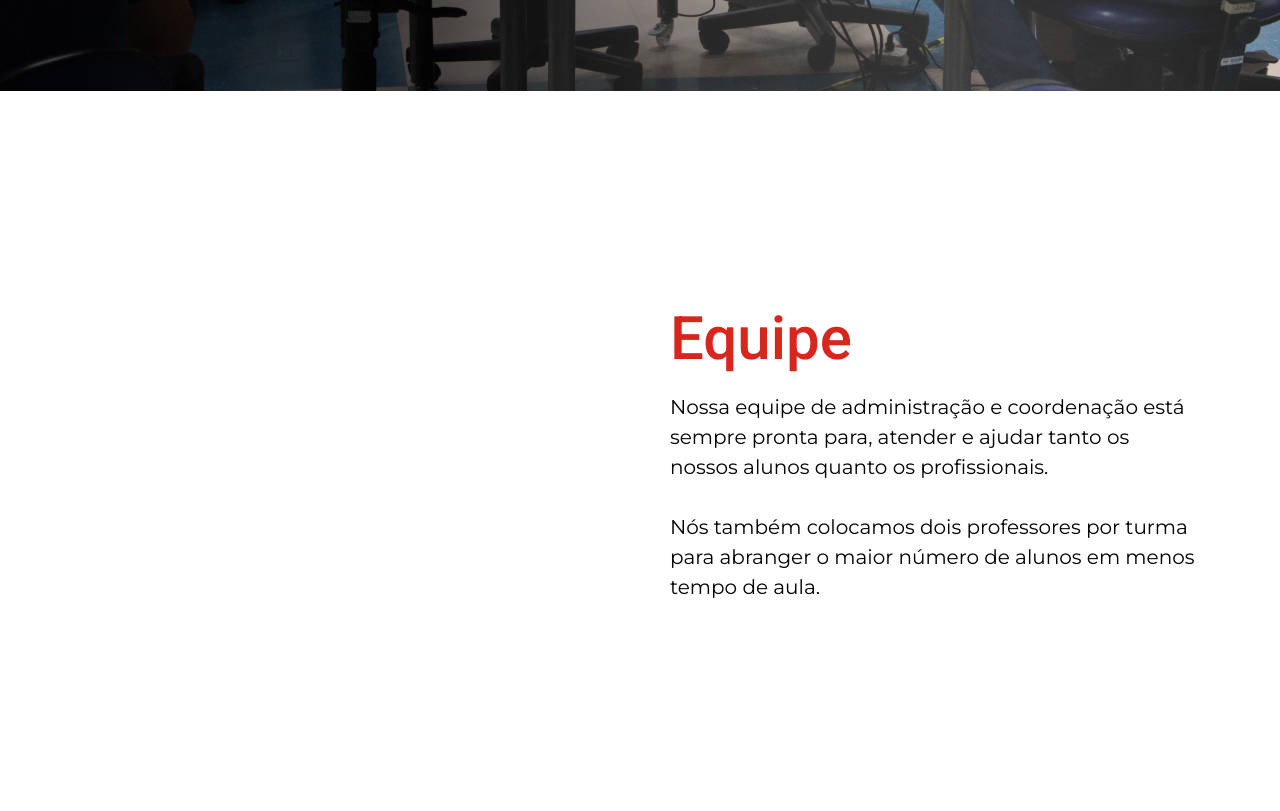
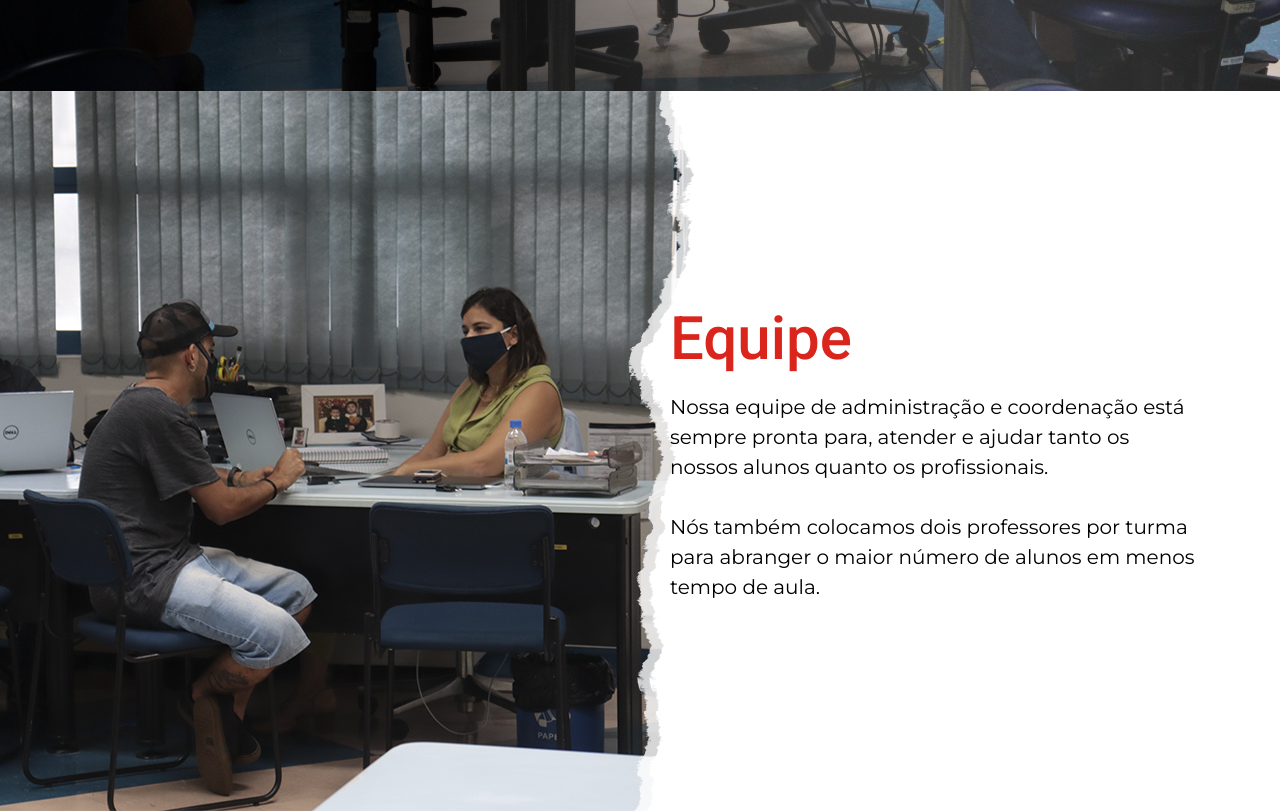
Before and after one commit to DeadPyton/Senai-18_anos, a plain HTML site: page index.html in a window 1280 px wide. Shown: the part 1409-2220 px from the top of the page. Drawn offline with Linux system fonts and the light colour scheme.

Commit message:
fourth commit

```diff
--- a/css/style.css
+++ b/css/style.css
@@ -154,7 +154,7 @@ nav a {
 #sobre {
   width: 100%;
   height: 720px;
-  background-image: url(../img/Bg\ -\ Equipe.jpg);
+  background-image: url(../img/Bg-Equipe.jpg);
   background-repeat: no-repeat;
   background-size: cover;
 
```
Also changed, not shown: img/Bg-Equipe.jpg (added), img/Bg-Equipe2.jpg (added).
